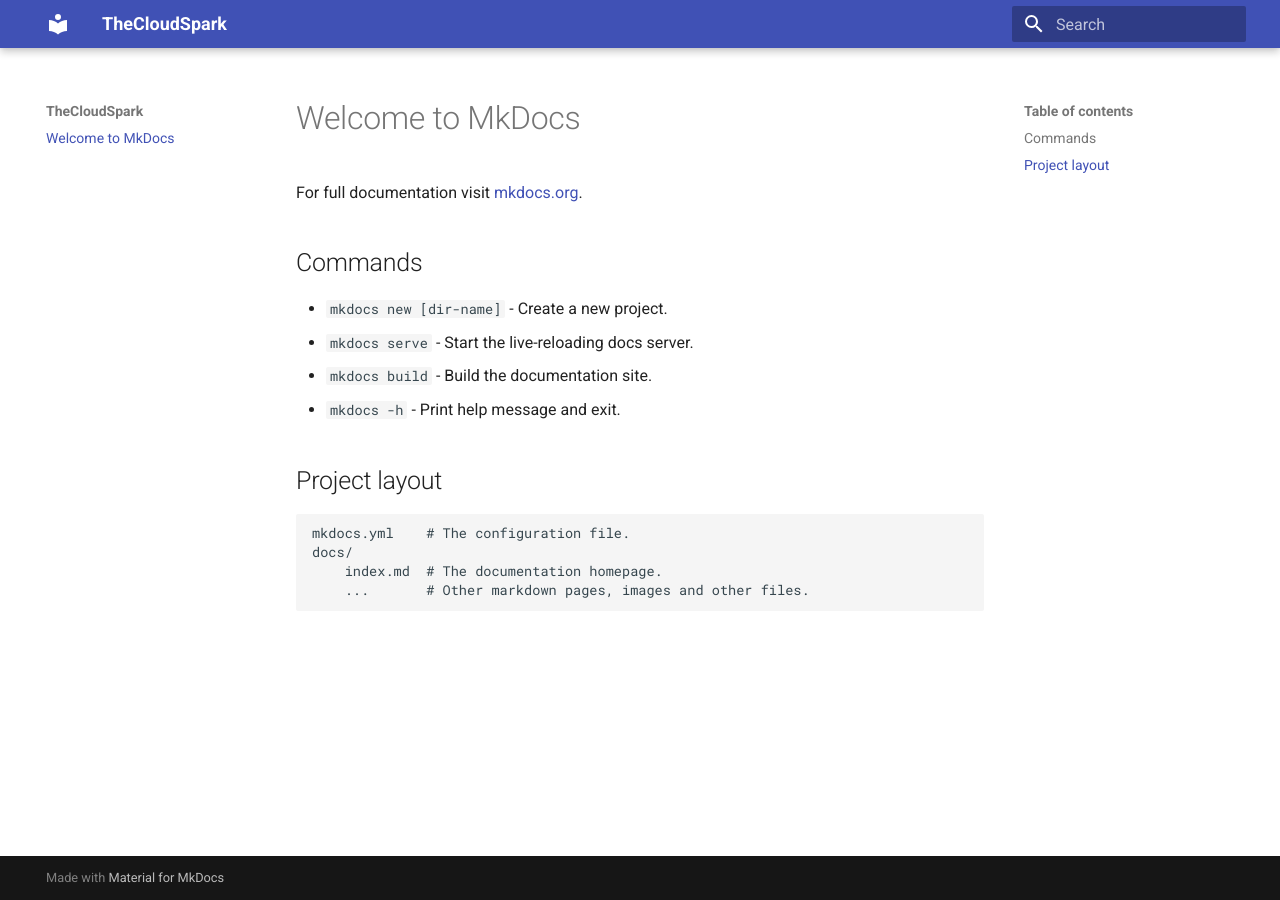
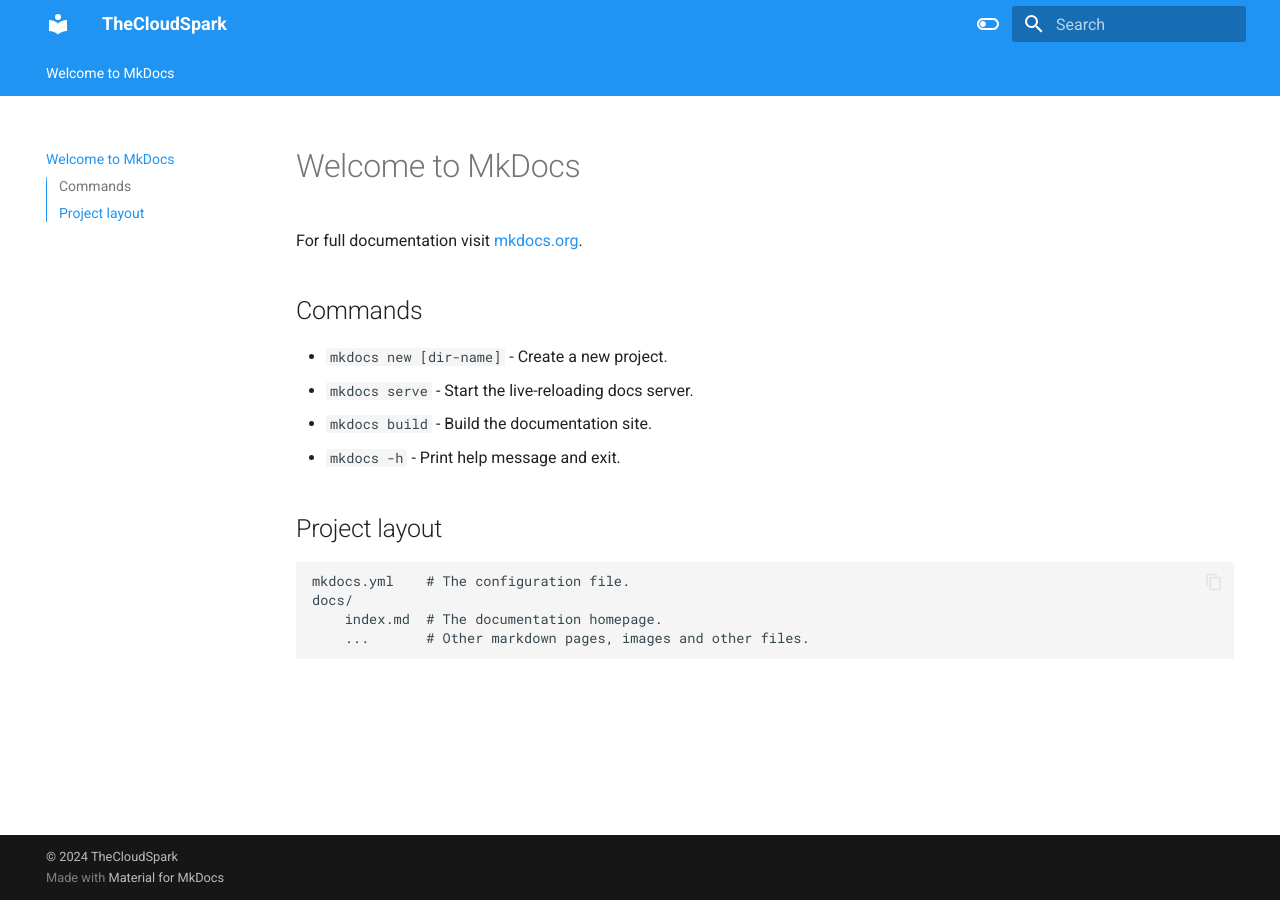
Before and after one commit to thecloudspark/documentations, an MkDocs documentation site: the page built from docs/index.md, in a window 1280 px wide. Built offline with MkDocs 1.6.1 and Material for MkDocs 9.7.7, drawn with Linux system fonts in a browser that asks for light colours.

Commit message:
Update theme

```diff
--- a/mkdocs.yml
+++ b/mkdocs.yml
@@ -1,3 +1,29 @@
 site_name: TheCloudSpark
 theme:
   name: material
+  features:
+    - navigation.tabs
+    - navigation.sections
+    - toc.integrate
+    - navigation.top
+    - search.suggest
+    - search.highlight
+    - content.tabs.link
+    - content.code.copy
+  language: en
+  palette:
+    - scheme: default
+      toggle:
+        icon: material/toggle-switch-off-outline
+        name: Switch to dark mode
+      primary: blue
+      accent: purple
+    - scheme: slate
+      toggle:
+        icon: material/toggle-switch
+        name: Switch to light mode
+      primary: blue
+      accent: lime
+
+copyright: |
+  &copy; 2024 <a href="https://github.com/thecloudspark"  target="_blank" rel="noopener">TheCloudSpark</a>
```
